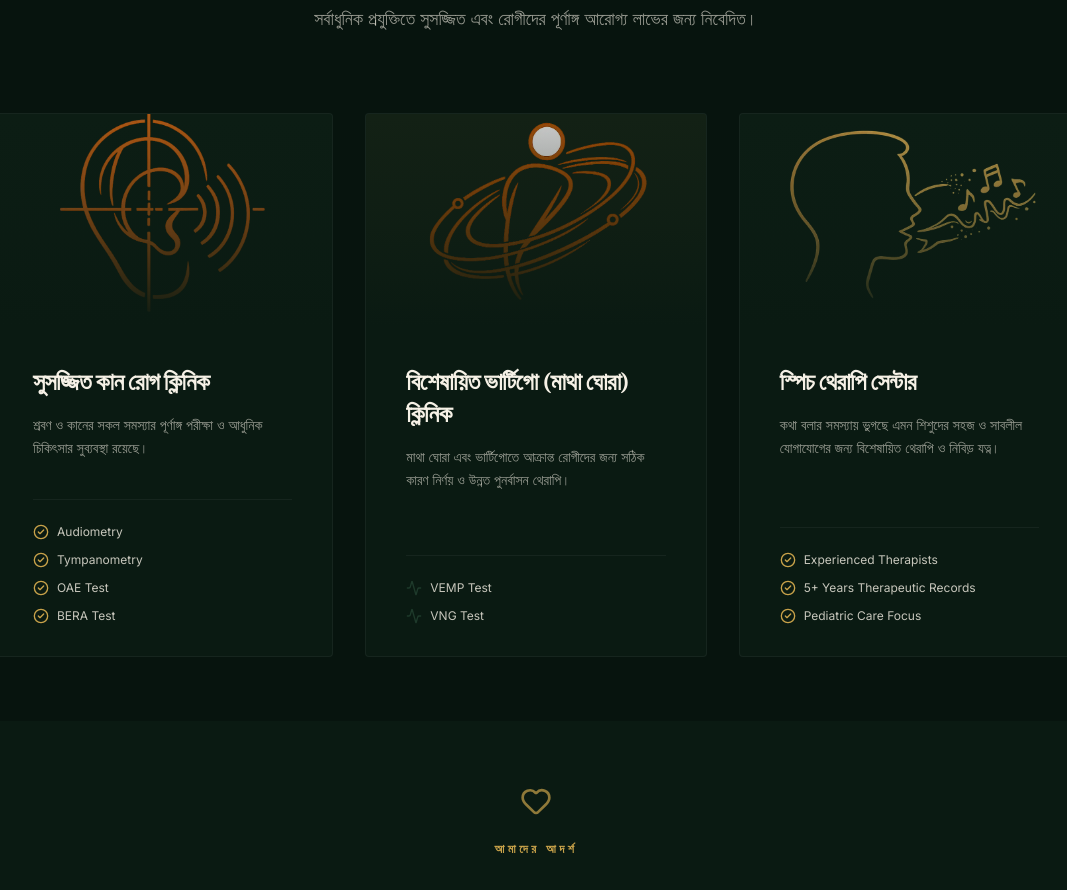
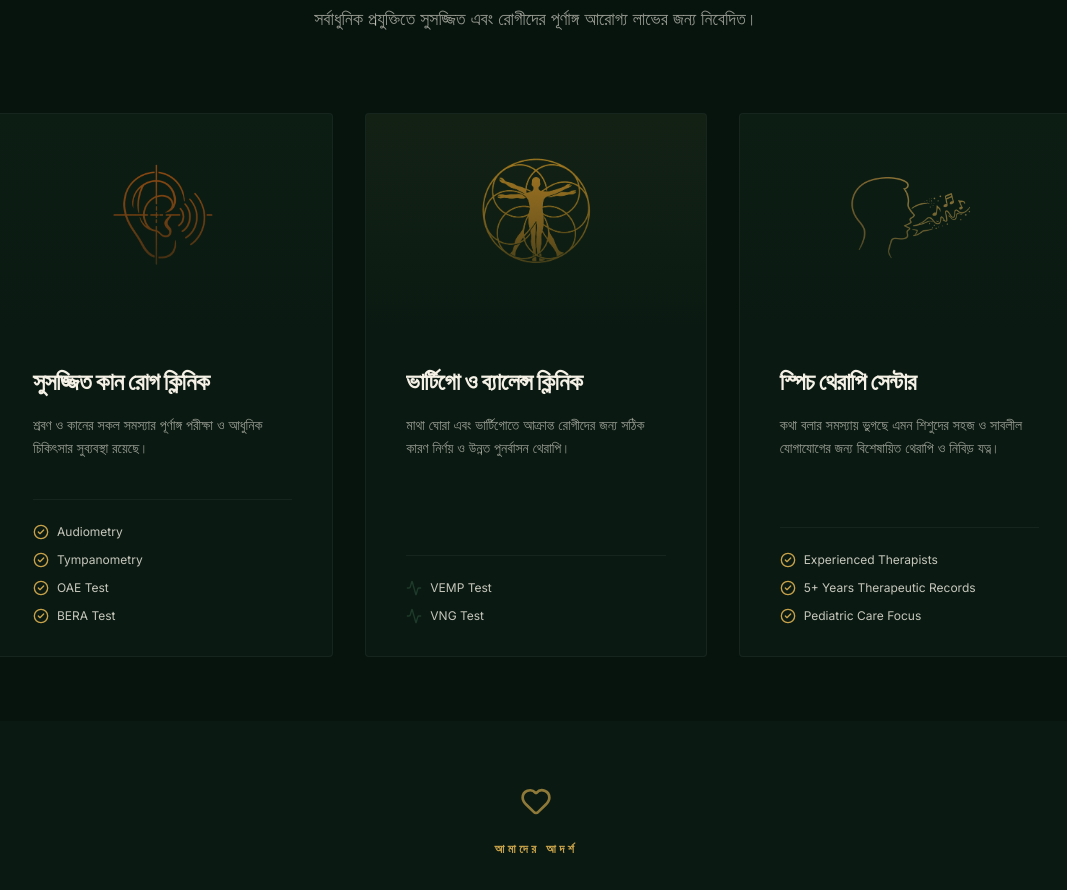
Before and after one commit to Habib7442/ent-clinic-silchar, a Next.js app: page /bn/doctor in a window 1280 px wide. Shown: the part 889-1779 px from the top of the page, without its empty margins (104-1171 px from the left). Built offline with nearby package versions, Linux system fonts and the light colour scheme.

Commit message:
style: synchronize vertigo clinic balance icon on homepage and doctor page

```diff
--- a/app/[lang]/doctor/page.tsx
+++ b/app/[lang]/doctor/page.tsx
@@ -136,7 +136,7 @@ export default async function DoctorPage({
         tests: ["Audiometry", "Tympanometry", "OAE Test", "BERA Test"]
       },
       vertigoClinic: {
-        title: isBn ? "বিশেষায়িত ভার্টিগো (মাথা ঘোরা) ক্লিনিক" : "Dedicated Vertigo Clinic",
+        title: isBn ? "ভার্টিগো ও ব্যালেন্স ক্লিনিক" : "Vertigo and Balance Clinic",
         desc: isBn
           ? "মাথা ঘোরা এবং ভার্টিগোতে আক্রান্ত রোগীদের জন্য সঠিক কারণ নির্ণয় ও উন্নত পুনর্বাসন থেরাপি।"
           : "Specialized clinical diagnosis and vestibular rehabilitation for patients suffering from dizziness and vertigo.",
@@ -239,7 +239,7 @@ export default async function DoctorPage({
                   <img
                     src={icons.doctor_page.earClinic}
                     alt={content.sections.earClinic.title}
-                    className="object-cover w-full h-full filter brightness-75 contrast-125 group-hover:scale-105 transition-transform duration-700"
+                    className="object-contain p-6 w-full h-full filter brightness-75 contrast-125 group-hover:scale-105 transition-transform duration-700"
                   />
                   <div className="absolute inset-0 bg-gradient-to-t from-[#0A1A12] via-[#0A1A12]/40 to-transparent" />
                 </div>
@@ -269,7 +269,7 @@ export default async function DoctorPage({
                   <img
                     src={icons.doctor_page.vertigoClinic}
                     alt={content.sections.vertigoClinic.title}
-                    className="object-cover w-full h-full filter brightness-75 contrast-125 group-hover:scale-105 transition-transform duration-700"
+                    className="object-contain p-8 w-full h-full filter brightness-75 contrast-125 group-hover:scale-105 transition-transform duration-700"
                   />
                   <div className="absolute inset-0 bg-gradient-to-t from-[#0A1A12] via-[#0A1A12]/40 to-transparent" />
                 </div>
@@ -299,7 +299,7 @@ export default async function DoctorPage({
                   <img
                     src={icons.doctor_page.speechClinic}
                     alt={content.sections.speechClinic.title}
-                    className="object-cover w-full h-full filter brightness-75 contrast-125 group-hover:scale-105 transition-transform duration-700"
+                    className="object-contain p-6 w-full h-full filter brightness-75 contrast-125 group-hover:scale-105 transition-transform duration-700"
                   />
                   <div className="absolute inset-0 bg-gradient-to-t from-[#0A1A12] via-[#0A1A12]/40 to-transparent" />
                 </div>
--- a/components/editorial/ServicesSection.tsx
+++ b/components/editorial/ServicesSection.tsx
@@ -93,8 +93,16 @@ export default function ServicesSection({ lang, hideExploreLink = false }: Servi
 
               {/* Top Details (Icon and Title) */}
               <div className="relative z-10 p-6 lg:p-8 space-y-4">
-                <div className="w-10 h-10 bg-forest/15 rounded-full border border-gold/30 flex items-center justify-center text-gold transition-all duration-500 group-hover:scale-110 group-hover:border-gold/60 group-hover:bg-gold/10">
-                  <service.icon className="w-5 h-5" />
+                <div className="w-10 h-10 bg-forest/15 rounded-full border border-gold/30 flex items-center justify-center text-gold transition-all duration-500 group-hover:scale-110 group-hover:border-gold/60 group-hover:bg-gold/10 overflow-hidden">
+                  {service.id === "vertigo-balance-clinic" ? (
+                    <img
+                      src="/images/icons/doctor_page/Dedicated Vertigo Clinic.webp"
+                      alt="Vertigo Clinic Icon"
+                      className="w-6 h-6 object-contain filter brightness-110 contrast-125"
+                    />
+                  ) : (
+                    <service.icon className="w-5 h-5" />
+                  )}
                 </div>
                 <h3 className="text-xl lg:text-2xl font-serif text-paper leading-tight group-hover:text-gold transition-colors duration-300">
                   {lang === "bn" ? service.title.bn : service.title.en}
--- a/context/progress-tracker.md
+++ b/context/progress-tracker.md
@@ -74,3 +74,4 @@ Update this file after every meaningful implementation change.
 - *2026-05-22 (Bento Grid Text Position Refactor):* Refactored both Homepage (`ClinicGallery.tsx`) and Subpage (`FullGallery.tsx`) Bento Grids to render Titles, Badges, and Descriptions cleanly *below* the images inside structured cards instead of absolute overlays, resolving contrast/legibility issues and ensuring 100% readability.
 - *2026-05-22 (Local SEO Optimization):* Enriched global configuration inside `lib/seo.ts` including keyword arrays and GBP schema maps. Resolved canonical page fallback loops by integrating custom metadata generators across all 11+ main pages and dynamic subroutes, while setting `noIndex: true` for legal policies to maximize ranking relevance. Verified flawless type safety with `npx tsc --noEmit`.
 - *2026-05-22 (Search Console Optimization):* Resolved index coverage issues from Search Console by removing sitemap references for the retired `/journal` paths and noindexed policy pages (`/privacy`, `/telemedicine-policy`), eliminating Crawford Indexation conflicts. Added active English and Bengali routes for the `/gallery` subpage and all 20 dynamic service pages (`/services/[id]`) inside `public/sitemap.xml` for accelerated indexation of local-intent entry corridors. Verified type-safety with `npx tsc --noEmit`.
+- *2026-05-22 (Doctor Page Icon & Wording Adjustment):* Resized and padded the specialized clinic outline icons inside the Doctor page cards to be visually balanced (using `object-contain` with proportional padding: `p-8` for the vertigo icon, `p-6` for ear/speech icons). Updated the vertigo card title to "Vertigo and Balance Clinic" ("ভার্টিগো ও ব্যালেন্স ক্লিনিক" in Bengali) to match client alignment and service schemas perfectly. Verified flawless type-safety with `npx tsc --noEmit`.
```
Also changed, not shown: public/images/icons/doctor_page/Dedicated Vertigo Clinic.webp.
